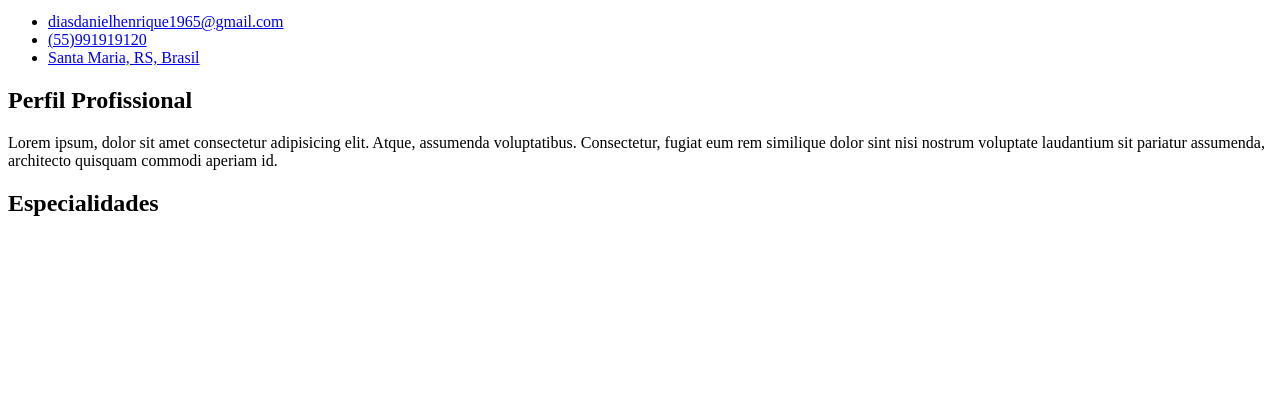
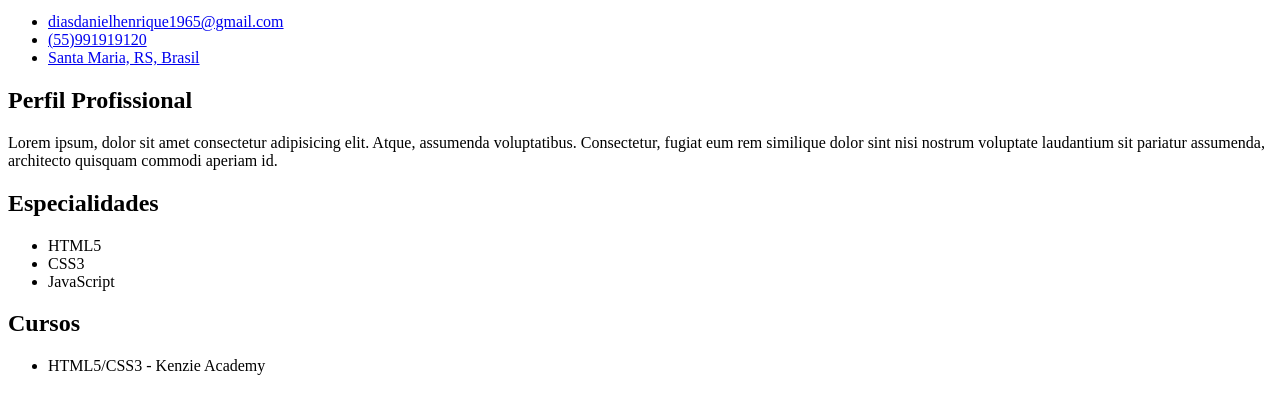
Before and after one commit to diasdaniel90/diasdaniel90.github.io, a plain HTML site: page index.html in a window 1280 px wide. Shown: the part 135-548 px from the top of the page. Drawn offline with Linux system fonts and the light colour scheme.

Commit message:
teste vs code

```diff
--- a/index.html
+++ b/index.html
@@ -40,20 +40,30 @@
         <!-- LADO DIREITO -->
         <div>
             <section>
+                <h2>Perfil Profissional</h2>
+                <p>Lorem ipsum, dolor sit amet consectetur adipisicing elit. Atque, assumenda voluptatibus. Consectetur, fugiat eum rem similique dolor sint nisi nostrum voluptate laudantium sit pariatur assumenda, architecto quisquam commodi aperiam id.</p>
+            </section>
 
+            <section>
+                <h2>Especialidades</h2>
+                <ul>
+                    <li>HTML5</li>
+                    <li>CSS3</li>
+                    <li>JavaScript</li>
+                </ul>
+            </section>
+
+            <section>
+                <h2>Cursos</h2>
+                <ul>
+                    <li>HTML5/CSS3 - Kenzie Academy</li>
+                </ul>
             </section>
         </div>
 
         <!-- LADO ESQUERDO -->
         <div>
-            <section>
-                <h2>Perfil Profissional</h2>
-                <p>Lorem ipsum, dolor sit amet consectetur adipisicing elit. Atque, assumenda voluptatibus. Consectetur, fugiat eum rem similique dolor sint nisi nostrum voluptate laudantium sit pariatur assumenda, architecto quisquam commodi aperiam id.</p>
-            </section>
-            <section>
-                <h2>Especialidades</h2>
 
-            </section>
         <div>
     </main>
 
```
